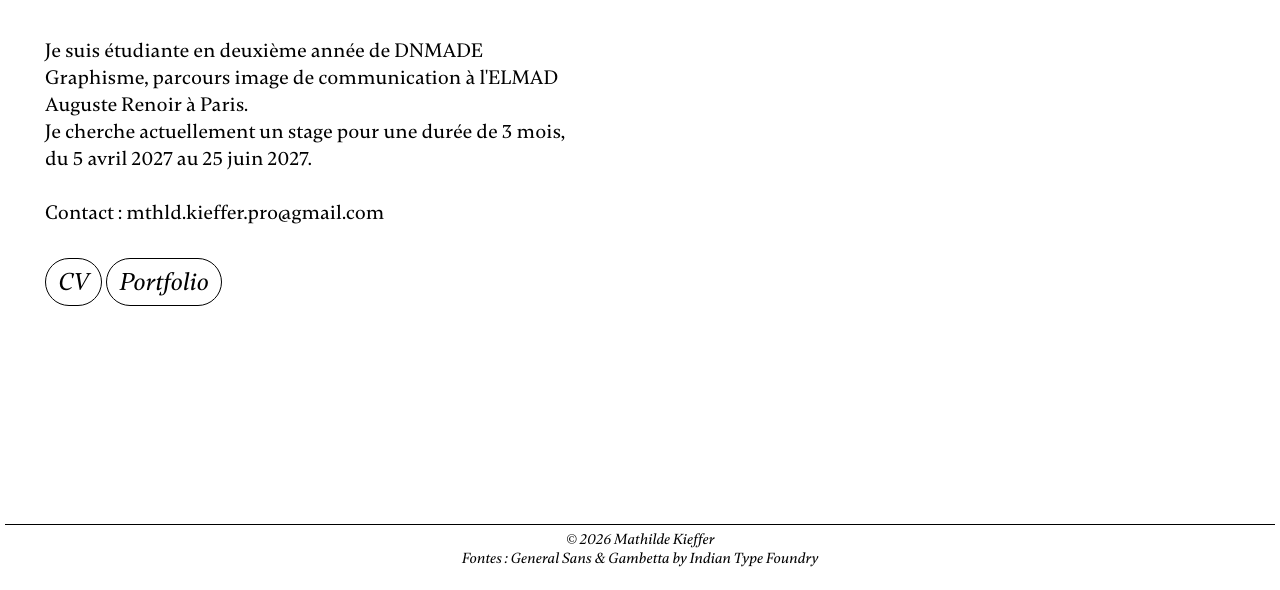
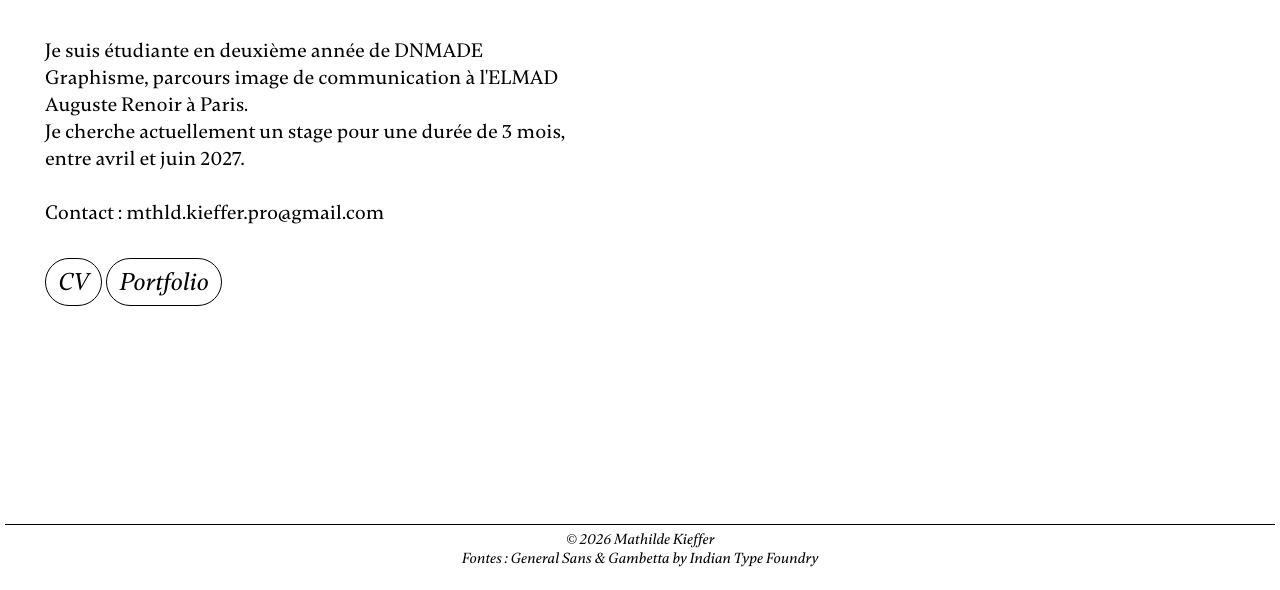
Before and after one commit to mathilde-kieffer/mathilde-kieffer.github.io, a plain HTML site: page apropos.html in a window 1280 px wide. Shown: the part 215-805 px from the top of the page. Drawn offline with Linux system fonts and the light colour scheme.

Commit message:
date stage

```diff
--- a/apropos.html
+++ b/apropos.html
@@ -27,7 +27,7 @@
 
             <p>Je suis étudiante en deuxième année de DNMADE Graphisme, parcours image de communication à l'<a href="https://ecole-lycee-renoir-paris.fr/">ELMAD Auguste Renoir</a> à Paris.
                 <br>
-                Je cherche actuellement un stage pour une durée de 3 mois, du 5 avril 2027 au 25 juin 2027.
+                Je cherche actuellement un stage pour une durée de 3 mois, entre avril et juin 2027.
 <br>
 <br>
 Contact : <a href="mailto:mthld.kieffer.pro@gmail.com">mthld.kieffer.pro@gmail.com</a>
```
